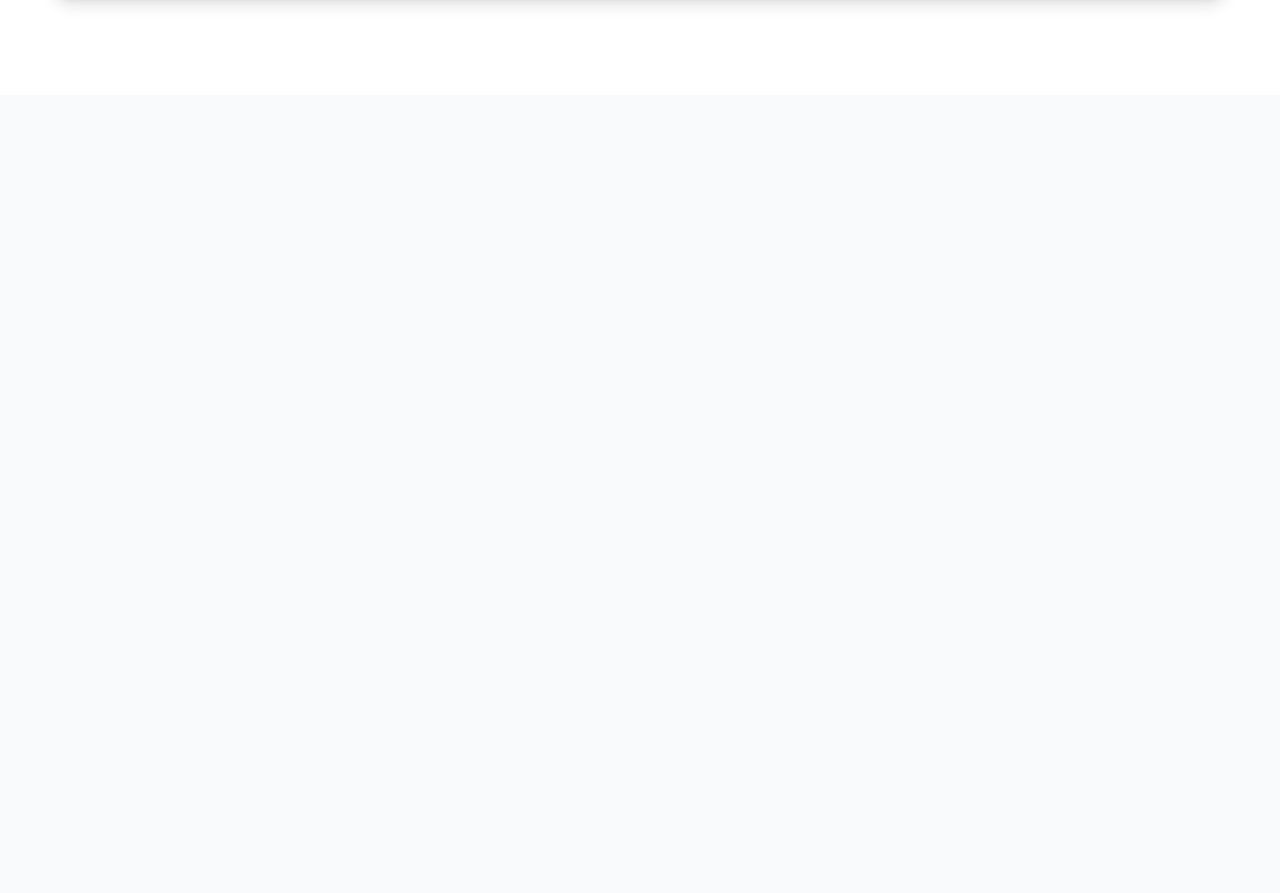
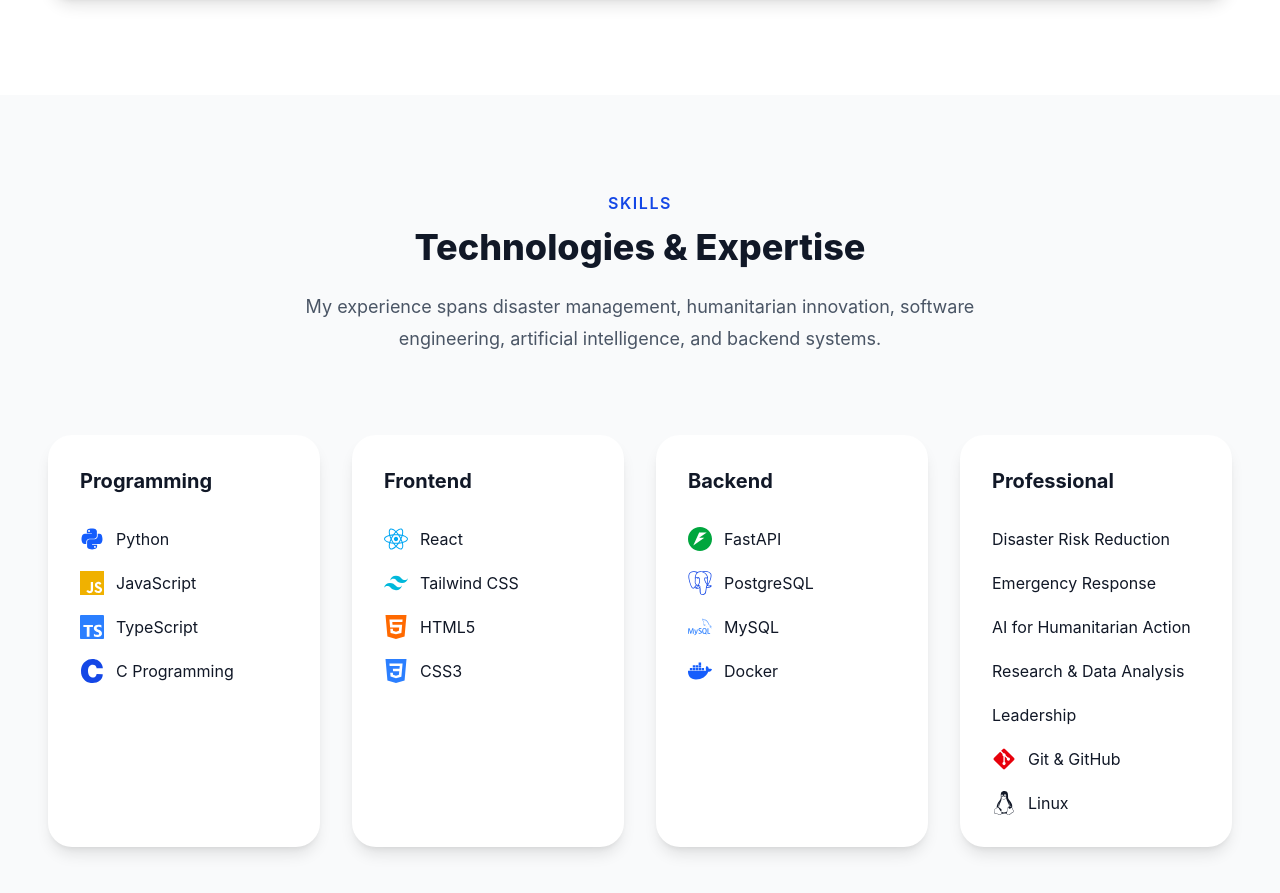
Before and after one commit to millywanderi/millicent-portfolio, a React (Vite) app: page / in a window 1280 px wide. Shown: the part 3727-4620 px from the top of the page. Before the commit the page ends 3822 px from the top, so only its background shows below. Built offline with nearby package versions, Linux system fonts and the light colour scheme.

Commit message:
mapped skills page

```diff
--- a/src/App.tsx
+++ b/src/App.tsx
@@ -3,6 +3,7 @@ import Hero from "./components/sections/Hero";
 import About from "./components/sections/About";
 import Experience from "./components/sections/Experience";
 import Projects from "./components/sections/Projects";
+import Skills from "./components/sections/Skills";
 
 function App() {
   return (
@@ -11,6 +12,7 @@ function App() {
       <About />
       <Experience />
       <Projects />
+      <Skills />
     </Layout>
   );
 }
```
